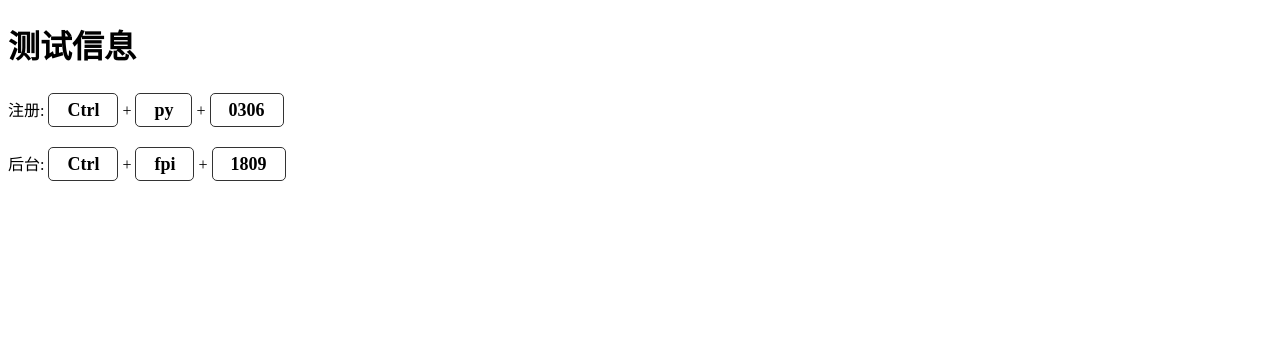
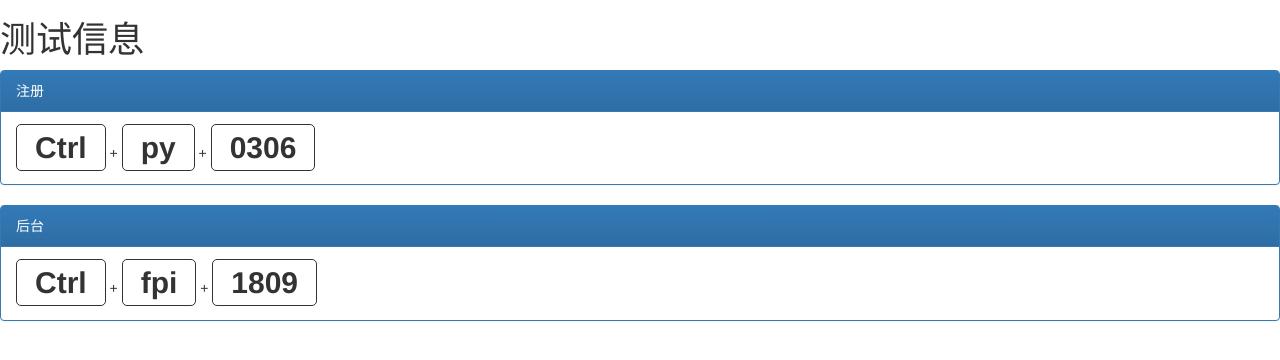
Before and after one commit to Hamer-2014/Blogs, a plain HTML site: page code.html in a window 1280 px wide. Drawn offline with nearby package versions, Linux system fonts and the light colour scheme.

Commit message:
Update code.html

```diff
--- a/code.html
+++ b/code.html
@@ -1,14 +1,23 @@
 <!DOCTYPE html>
 <html>
     <head>
+        <meta charset="UTF-8" />
+        <meta http-equiv="X-UA-Compatible" content="IE=edge">
+        <meta name="viewport" content="width=device-width, initial-scale=1">
+        <meta name="description" content="Code Generator">
+        <meta name="author" content="Hamer-Xie">
+
+        <!-- 最新版本的 Bootstrap 核心 CSS 文件 -->
+        <link rel="stylesheet" href="https://stackpath.bootstrapcdn.com/bootstrap/3.4.1/css/bootstrap.min.css" integrity="sha384-HSMxcRTRxnN+Bdg0JdbxYKrThecOKuH5zCYotlSAcp1+c8xmyTe9GYg1l9a69psu" crossorigin="anonymous">
+        <!-- 可选的 Bootstrap 主题文件（一般不用引入） -->
+        <link rel="stylesheet" href="https://stackpath.bootstrapcdn.com/bootstrap/3.4.1/css/bootstrap-theme.min.css" integrity="sha384-6pzBo3FDv/PJ8r2KRkGHifhEocL+1X2rVCTTkUfGk7/0pbek5mMa1upzvWbrUbOZ" crossorigin="anonymous">
+        <script src="https://fastly.jsdelivr.net/npm/jquery@1.12.4/dist/jquery.min.js"></script>
+        <!-- 最新的 Bootstrap 核心 JavaScript 文件 -->
+        <script src="https://stackpath.bootstrapcdn.com/bootstrap/3.4.1/js/bootstrap.min.js" integrity="sha384-aJ21OjlMXNL5UyIl/XNwTMqvzeRMZH2w8c5cRVpzpU8Y5bApTppSuUkhZXN0VxHd" crossorigin="anonymous"></script>
+
         <style>
-            div {
-                margin-top : 30px;
-            }
-            p {
-            }
             .keyboard {
-                font-size : 18px;
+                font-size : 3rem;
                 font-weight : bold;
                 padding : 6px 18px;
                 border : 1px solid #333;
@@ -18,15 +27,21 @@
     </head>
     <body>
         <h1> 测试信息 </h1>
-        <div>
-            <p>注册: <span class="keyboard">Ctrl</span>
-            + <span class="keyboard">py</span>
-            + <span id="txt_Register" class="keyboard">AAAA</span> </p>
+        <div class="panel panel-primary">
+            <div class="panel-heading">注册</div>
+            <div class="panel-body">
+                <span class="keyboard">Ctrl</span>
+                + <span class="keyboard">py</span>
+                + <span id="txt_Register" class="keyboard">AAAA</span>
+            </div>
         </div>
-        <div>
-            <p>后台: <span class="keyboard">Ctrl</span>
-            + <span class="keyboard">fpi</span>
-            + <span id="txt_Backend" class="keyboard">AAAA</span> </p>
+        <div class="panel panel-primary">
+            <div class="panel-heading">后台</div>
+            <div class="panel-body">
+                <span class="keyboard">Ctrl</span>
+                + <span class="keyboard">fpi</span>
+                + <span id="txt_Backend" class="keyboard">AAAA</span>
+            </div>
         </div>
         <script>
             function preCode(num)
```
